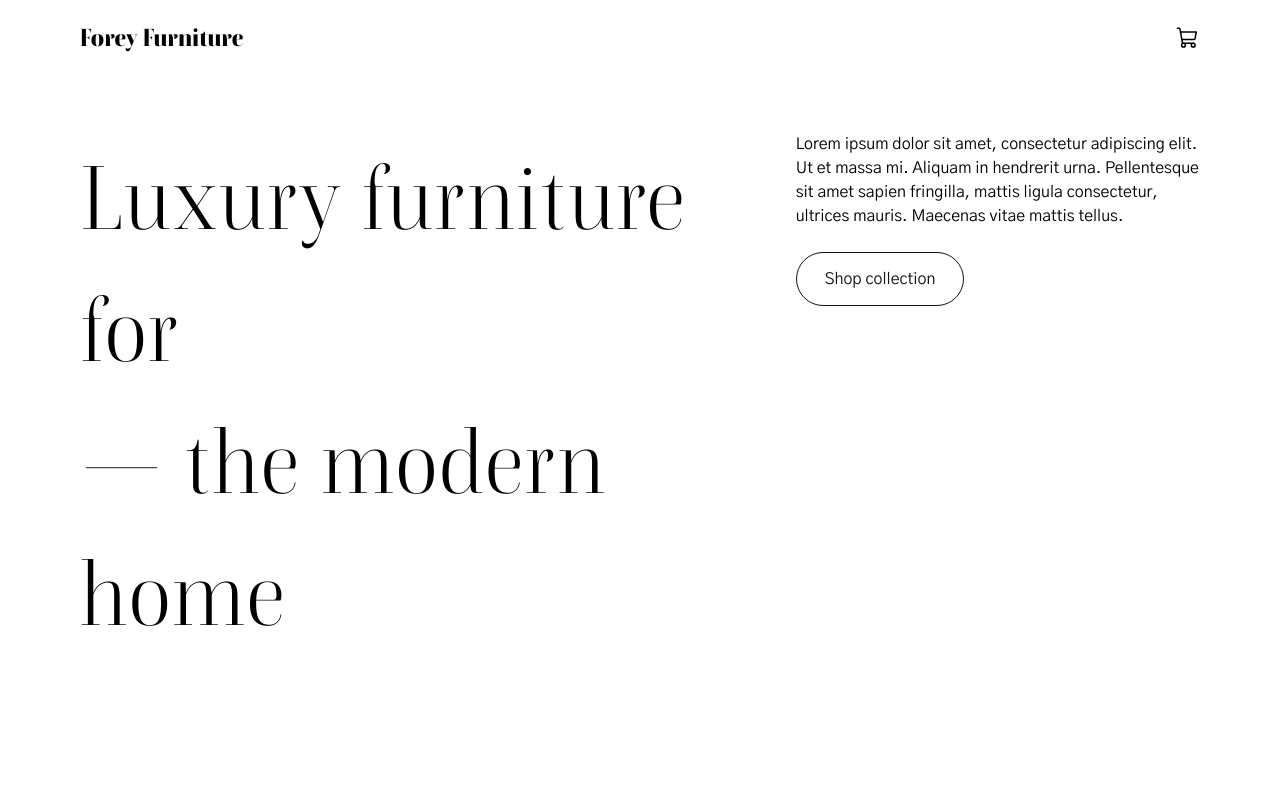
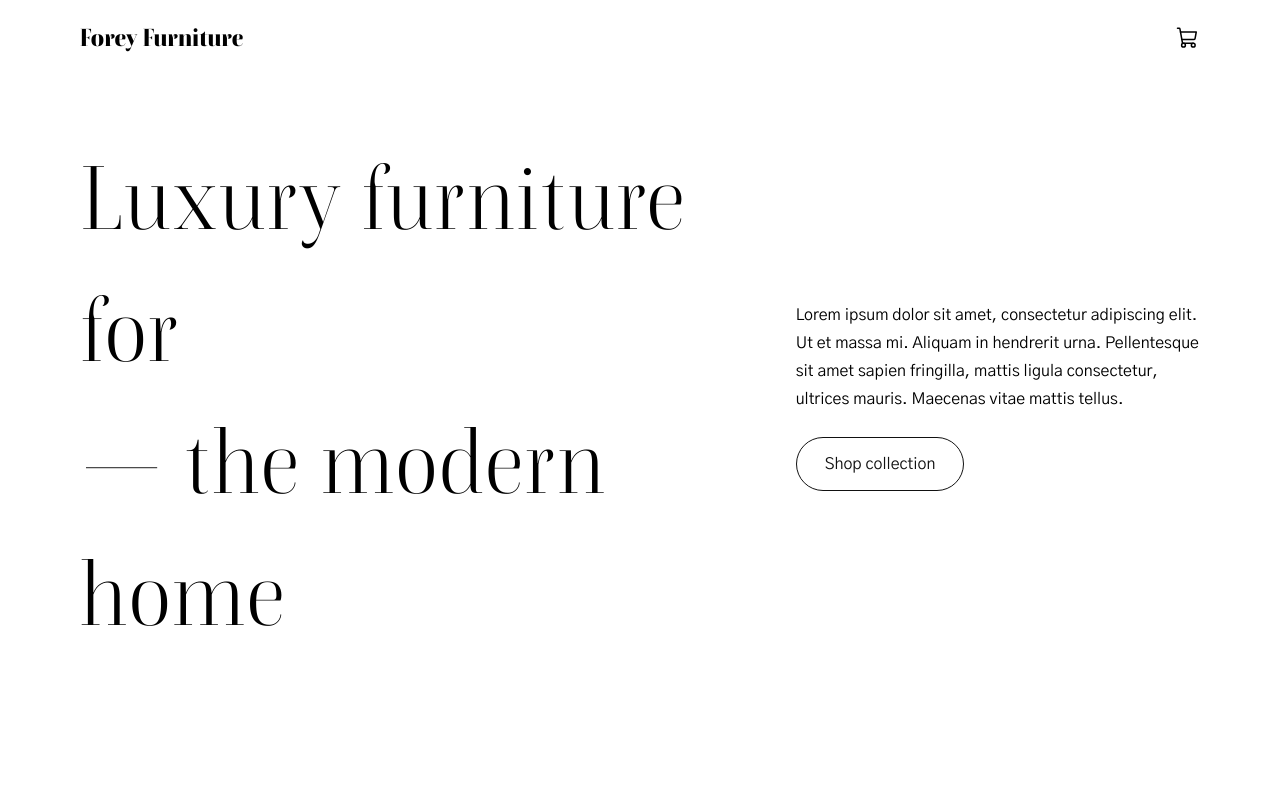
Before and after one commit to foreycodes/React-ECommerce, a React (Create React App) app: page / in a window 1280 px wide. Shown: the top 800 px of the page. Built offline with nearby package versions, Linux system fonts and the light colour scheme.

Commit message:
File setup

```diff
--- a/src/App.css
+++ b/src/App.css
@@ -65,8 +65,8 @@
     --font-display-xl: 160px;
 
     --font-display-lg: 88px;
+
     --font-display-lg-weight: 400;
-
     --font-display-md: 64px;
 
     --font-display-sm: 24px;
@@ -76,6 +76,7 @@
 
     --font-body-md: 20px;
     --font-body-sm: 16px;
+    --font-body-line-height: 28px;
 
     --color-neutral-800: #000000;
     --color-neutral-700: #111111;
@@ -87,6 +88,7 @@
 p {
   font-family: var(--font-body);
   font-size: var(--font-body-sm);
+  line-height: var(--font-body-line-height);
 }
 
 h1, h2, h3, h4, h5, h6 {
@@ -119,6 +121,8 @@ h2 {
 
     --font-body-md: 16px;
     --font-body-sm: 14px;
+    --font-body-line-height: 20px;
+
   }
 }
 
@@ -138,6 +142,7 @@ h2 {
 
     --font-body-md: 18px;
     --font-body-sm: 14px;
+    --font-body-line-height: 24px;
   }
 }
 
--- a/src/components/button.jsx
+++ b/src/components/button.jsx
@@ -6,7 +6,6 @@ import "./button.css"
 const Button = ({ variant, text = "Shop collection" }) => {
   return (
     <motion.button
-    whileHover={{ scale: 1.02 }}
     whileTap={{scale: 0.98}}
     className={`button ${ variant }`}>
         { text }
--- a/src/components/homepage/hero.css
+++ b/src/components/homepage/hero.css
@@ -26,6 +26,7 @@
     width: 440px;
     display: flex;
     flex-direction: column;
+    justify-content: center;
     gap: 24px;
 }
 
--- a/src/pages/shop/product.css
+++ b/src/pages/shop/product.css
@@ -39,6 +39,8 @@
   -ms-transform: translate(-50%, -50%);
   opacity: 0;
   padding: 12px;
+  border-radius: 0px;
+  border: none;
 }
 
 .product-img-container:hover button {
```
